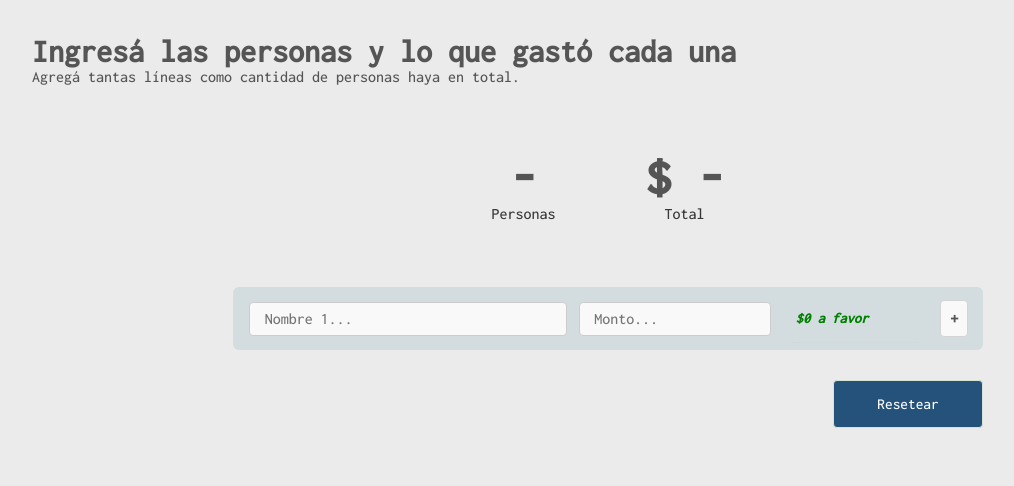
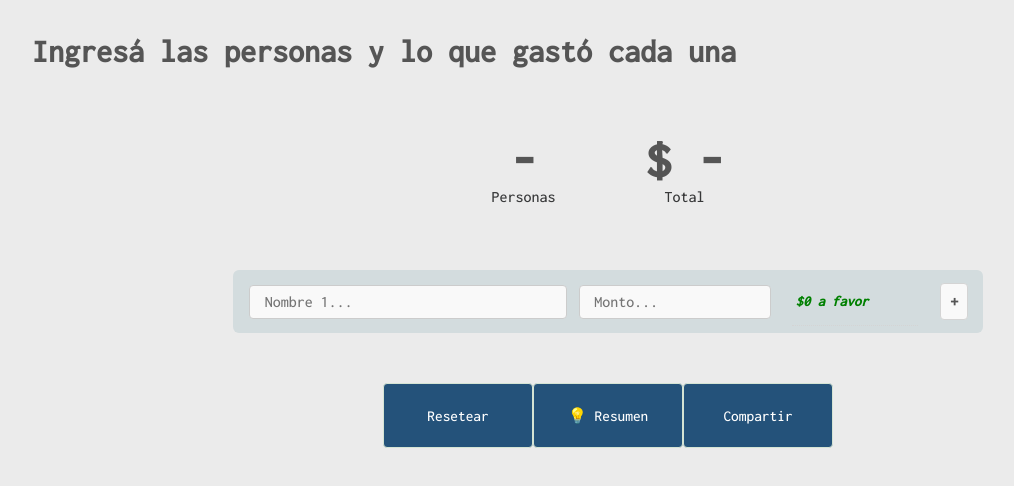
Before and after one commit to julianballejos/herramientas-calc_cuenta, a plain HTML site: page index.html in a window 1280 px wide. Shown: the whole page, without its empty margins (32-1046 px from the left). Drawn offline with Linux system fonts and the light colour scheme.

Commit message:
Update index.html

```diff
--- a/index.html
+++ b/index.html
@@ -17,9 +17,6 @@
 </head>
 <body onchange="logpruebas(),recalcula()">
 	<h2>Ingresá las personas y lo que gastó cada una</h2>
-
-	<p>Agregá tantas líneas como cantidad de personas haya en total.</p>
-
 
 	<div class="resultado">
 		<div class="tarjeta_resumen" id="sum_total">
@@ -45,9 +42,16 @@
 			<span onclick="removeField(this),logpruebas(),recalcula()">-</span>
 		</div>
 
-		 <button onclick="location.reload()">Resetear</button>
+
 
 	</form>
+<div class="resultado">
+	<button onclick="location.reload()">Resetear</button>
+	<button onclick="sugerirTransferencias()">💡 Resumen</button>
+	<button onclick="compartirURL()">Compartir</button>
+</div>
+	<div id="transferencias" class="transferencias"></div>
+
 
 	<script src="script.js"></script>
 
```
